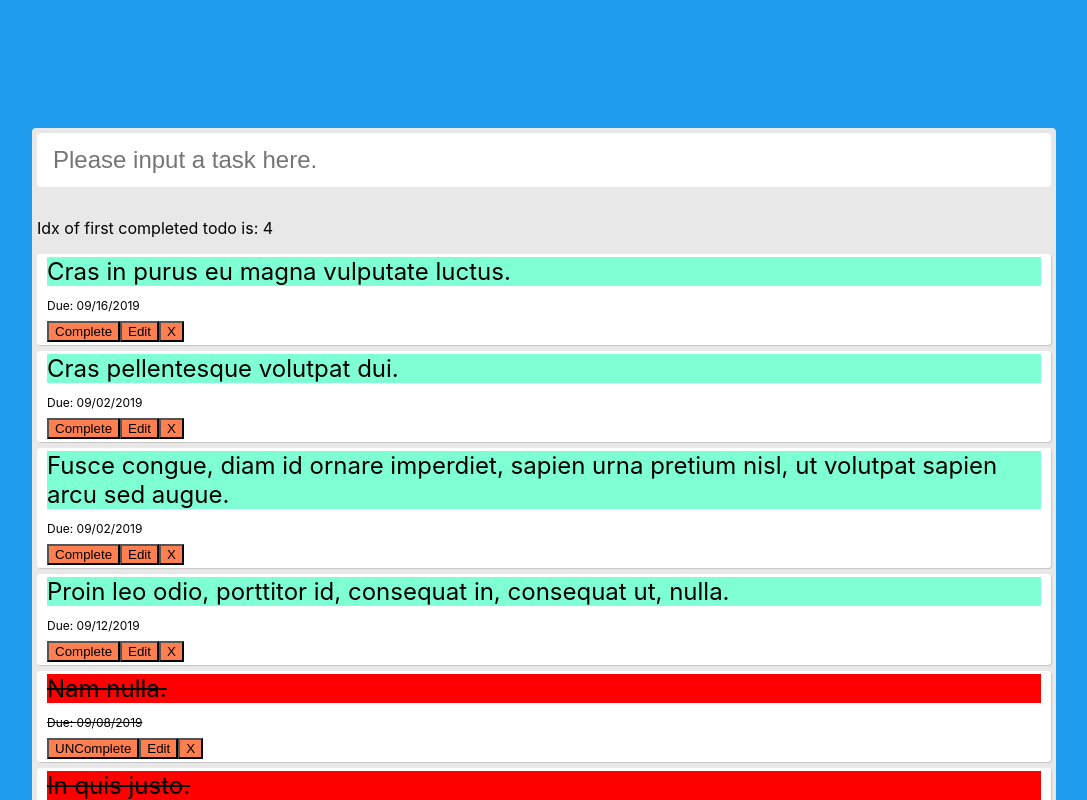
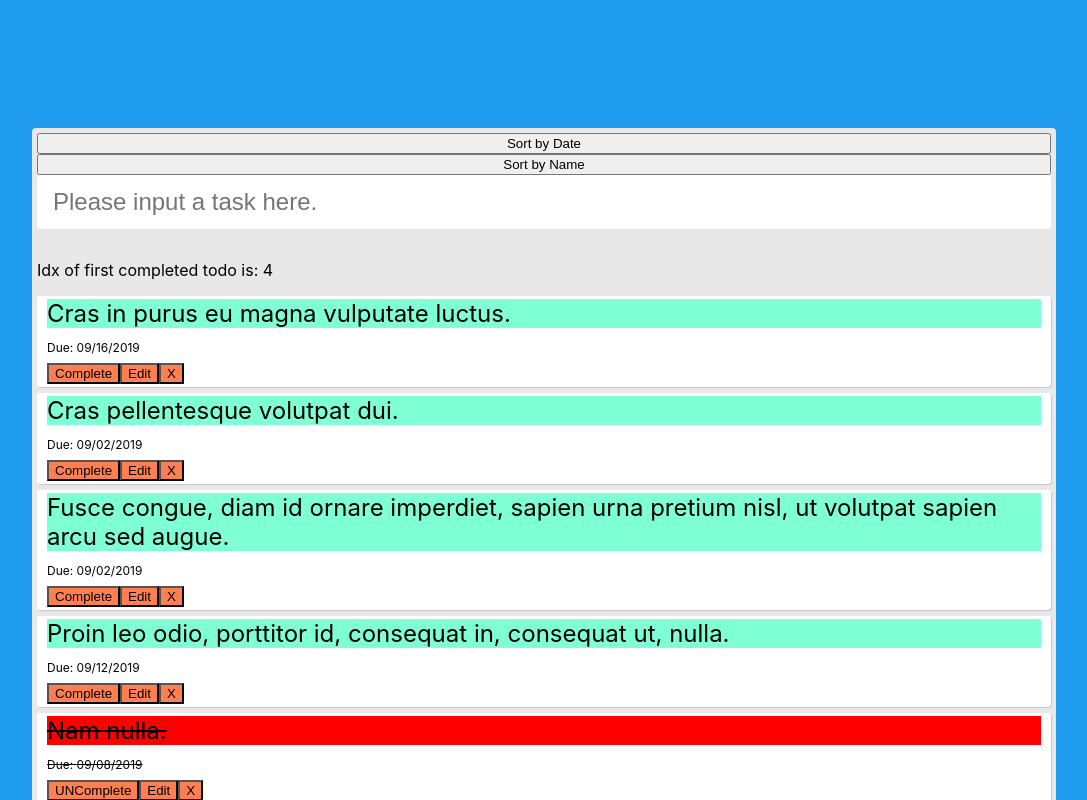
Before and after one commit to chrismejia/React-Hooks-Todo-List, a React (Create React App) app: page / in a window 1280 px wide. Shown: the top 800 px of the page, without its empty margins (96-1183 px from the left). Built offline with nearby package versions, Linux system fonts and the light colour scheme.

Commit message:
successfully sorts ALL todos by date or name, ascending or descending

```diff
--- a/src/App.js
+++ b/src/App.js
@@ -8,6 +8,10 @@ function App() {
   const [todos, setTodos] = useState(todoList);
 
   const [firstCompTodo, setFirstCompTodo] = useState(0);
+
+  const [dateAscending, setDateAscending] = useState(true);
+
+  const [nameAscending, setNameAscending] = useState(true);
 
   useEffect(() => {
     for (let i = 0; i < todos.length; i++) {
@@ -77,9 +81,105 @@ function App() {
     setTodos(newTodos);
   };
 
+  const dateSort = () => {
+    const todosList = [...todos];
+
+    const unCompTodos = todosList.filter(todo => {
+      return !todo.isCompleted;
+    });
+
+    const compTodos = todosList.filter(todo => {
+      return todo.isCompleted;
+    });
+
+    if (dateAscending) {
+      unCompTodos.sort((a, b) => {
+        if (a.dueDate > b.dueDate) {
+          return 1;
+        } else {
+          return -1;
+        }
+      });
+      compTodos.sort((a, b) => {
+        if (a.dueDate > b.dueDate) {
+          return 1;
+        } else {
+          return -1;
+        }
+      });
+    } else {
+      unCompTodos.sort((a, b) => {
+        if (a.dueDate < b.dueDate) {
+          return 1;
+        } else {
+          return -1;
+        }
+      });
+      compTodos.sort((a, b) => {
+        if (a.dueDate < b.dueDate) {
+          return 1;
+        } else {
+          return -1;
+        }
+      });
+    }
+    setDateAscending(!dateAscending);
+    const sortedTodos = [...unCompTodos, ...compTodos];
+    setTodos(sortedTodos);
+  };
+
+  const nameSort = () => {
+    const todosList = [...todos];
+
+    const unCompTodos = todosList.filter(todo => {
+      return !todo.isCompleted;
+    });
+
+    const compTodos = todosList.filter(todo => {
+      return todo.isCompleted;
+    });
+
+    if (nameAscending) {
+      unCompTodos.sort((a, b) => {
+        if (a.text > b.text) {
+          return 1;
+        } else {
+          return -1;
+        }
+      });
+      compTodos.sort((a, b) => {
+        if (a.text > b.text) {
+          return 1;
+        } else {
+          return -1;
+        }
+      });
+    } else {
+      unCompTodos.sort((a, b) => {
+        if (a.text < b.text) {
+          return 1;
+        } else {
+          return -1;
+        }
+      });
+      compTodos.sort((a, b) => {
+        if (a.text < b.text) {
+          return 1;
+        } else {
+          return -1;
+        }
+      });
+    }
+    setNameAscending(!nameAscending);
+    const sortedTodos = [...unCompTodos, ...compTodos];
+    setTodos(sortedTodos);
+  };
+
   return (
     <div className="app">
       <div className="todo-list">
+        <button onClick={dateSort}>Sort by Date</button>
+        <button onClick={nameSort}>Sort by Name</button>
         <div className="todo-add">
           <TodoForm addTodo={addTodo} />
         </div>
```
